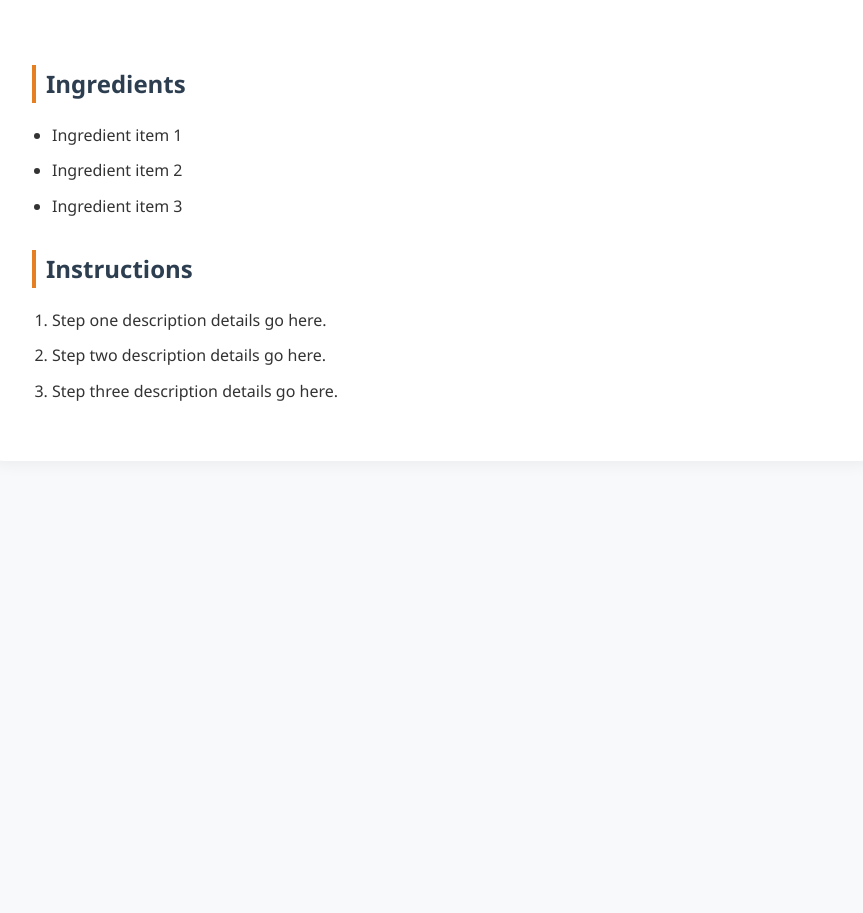
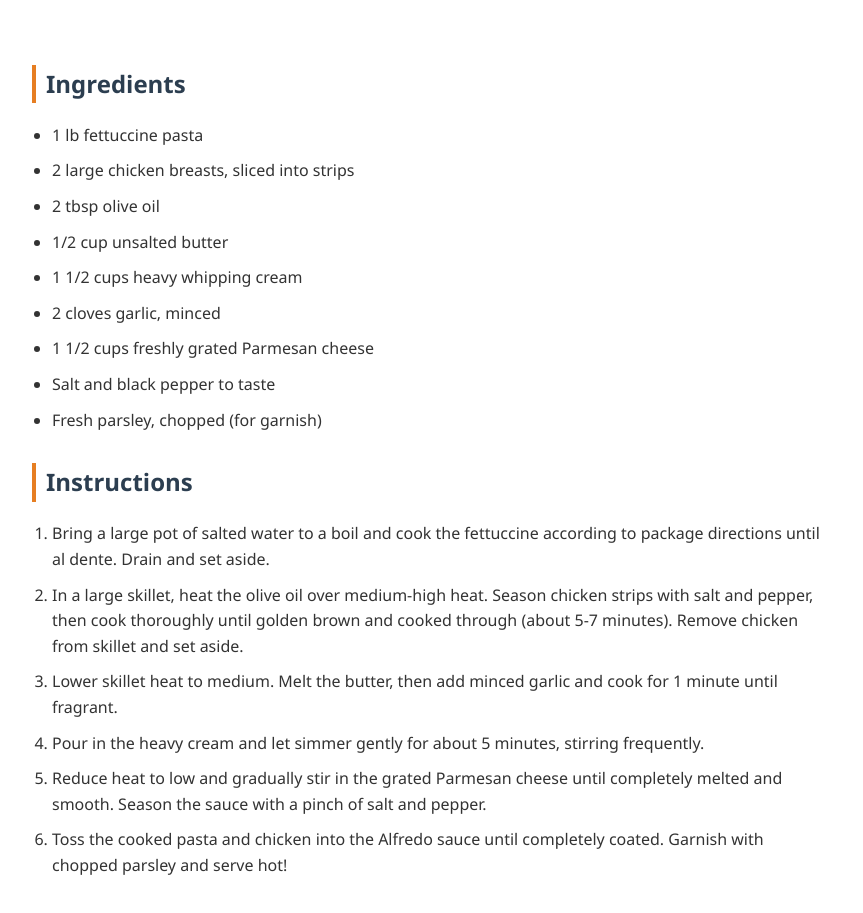
Before and after one commit to burrell001-max/hearth-and-harvest, a website: page chicken-alfredo.html in a window 1280 px wide. Shown: the part 795-1708 px from the top of the page, without its empty margins (208-1071 px from the left). Before the commit the page ends 1296 px from the top, so only its background shows below. Drawn offline with Linux system fonts and the light colour scheme.

Commit message:
Create chicken alfredo recipe page

```diff
--- a/chicken-alfredo.html
+++ b/chicken-alfredo.html
@@ -3,7 +3,7 @@
 <head>
     <meta charset="UTF-8">
     <meta name="viewport" content="width=device-width, initial-scale=1.0">
-    <title>Recipe Title | Hearth & Harvest</title>
+    <title>Chicken Alfredo Pasta | Hearth & Harvest</title>
     <style>
         :root {
             --primary: #e67e22;
@@ -89,7 +89,7 @@
     <main class="container">
         <a href="index.html" class="back-link">← Back to Home</a>
 
-        <h1>Recipe Title (e.g., Chicken Alfredo Pasta)</h1>
+        <h1>Chicken Alfredo Pasta</h1>
 
         <div class="recipe-meta">
             <span><strong>Prep Time:</strong> 15 mins</span>
@@ -97,20 +97,29 @@
             <span><strong>Servings:</strong> 4</span>
         </div>
 
-        <img src="alfredo.png" alt="Recipe Image" class="recipe-image">
+        <img src="alfredo.png" alt="Chicken Alfredo Pasta" class="recipe-image">
 
         <h2>Ingredients</h2>
         <ul>
-            <li>Ingredient item 1</li>
-            <li>Ingredient item 2</li>
-            <li>Ingredient item 3</li>
+            <li>1 lb fettuccine pasta</li>
+            <li>2 large chicken breasts, sliced into strips</li>
+            <li>2 tbsp olive oil</li>
+            <li>1/2 cup unsalted butter</li>
+            <li>1 1/2 cups heavy whipping cream</li>
+            <li>2 cloves garlic, minced</li>
+            <li>1 1/2 cups freshly grated Parmesan cheese</li>
+            <li>Salt and black pepper to taste</li>
+            <li>Fresh parsley, chopped (for garnish)</li>
         </ul>
 
         <h2>Instructions</h2>
         <ol>
-            <li>Step one description details go here.</li>
-            <li>Step two description details go here.</li>
-            <li>Step three description details go here.</li>
+            <li>Bring a large pot of salted water to a boil and cook the fettuccine according to package directions until al dente. Drain and set aside.</li>
+            <li>In a large skillet, heat the olive oil over medium-high heat. Season chicken strips with salt and pepper, then cook thoroughly until golden brown and cooked through (about 5-7 minutes). Remove chicken from skillet and set aside.</li>
+            <li>Lower skillet heat to medium. Melt the butter, then add minced garlic and cook for 1 minute until fragrant.</li>
+            <li>Pour in the heavy cream and let simmer gently for about 5 minutes, stirring frequently.</li>
+            <li>Reduce heat to low and gradually stir in the grated Parmesan cheese until completely melted and smooth. Season the sauce with a pinch of salt and pepper.</li>
+            <li>Toss the cooked pasta and chicken into the Alfredo sauce until completely coated. Garnish with chopped parsley and serve hot!</li>
         </ol>
     </main>
 
```
